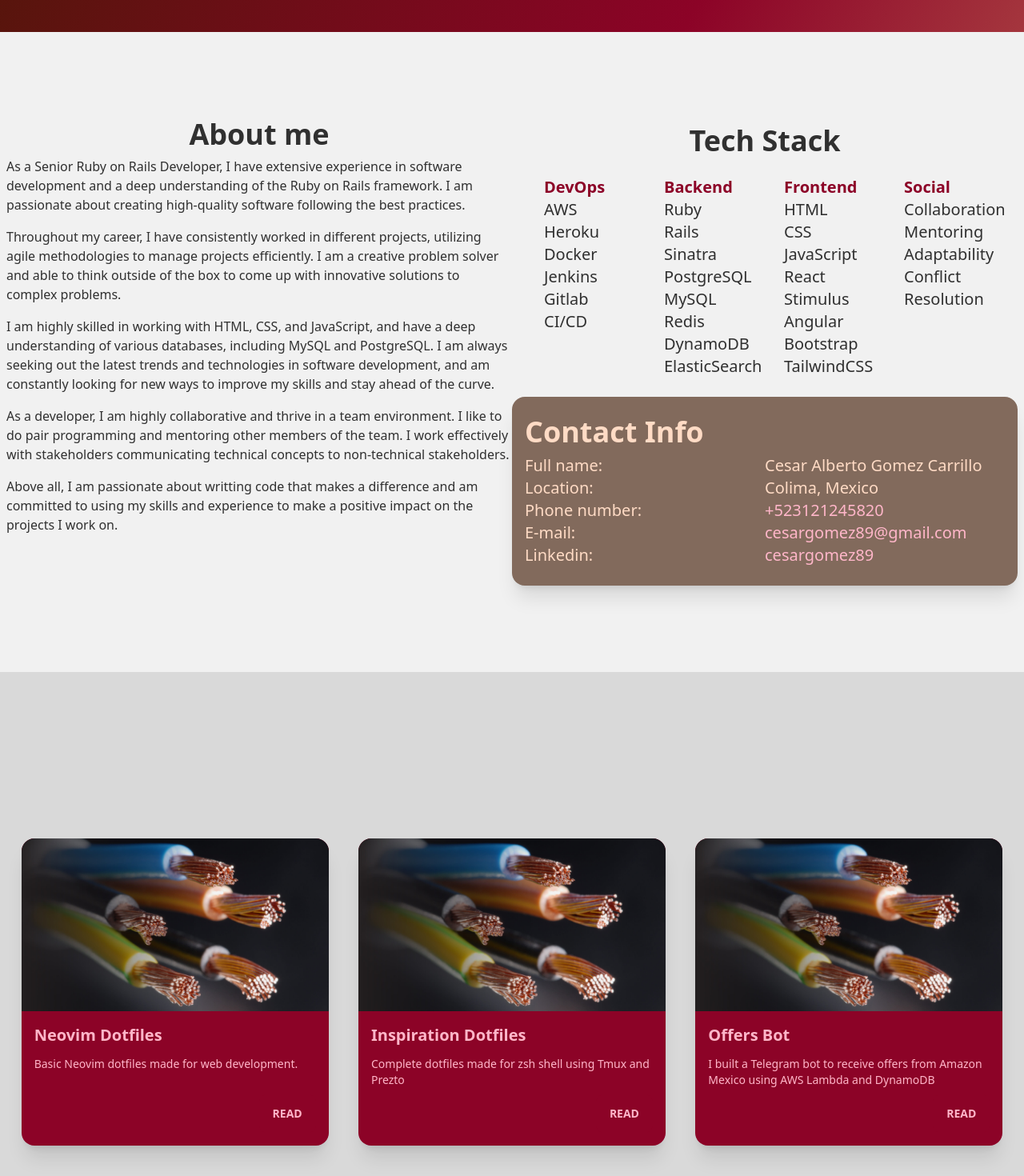
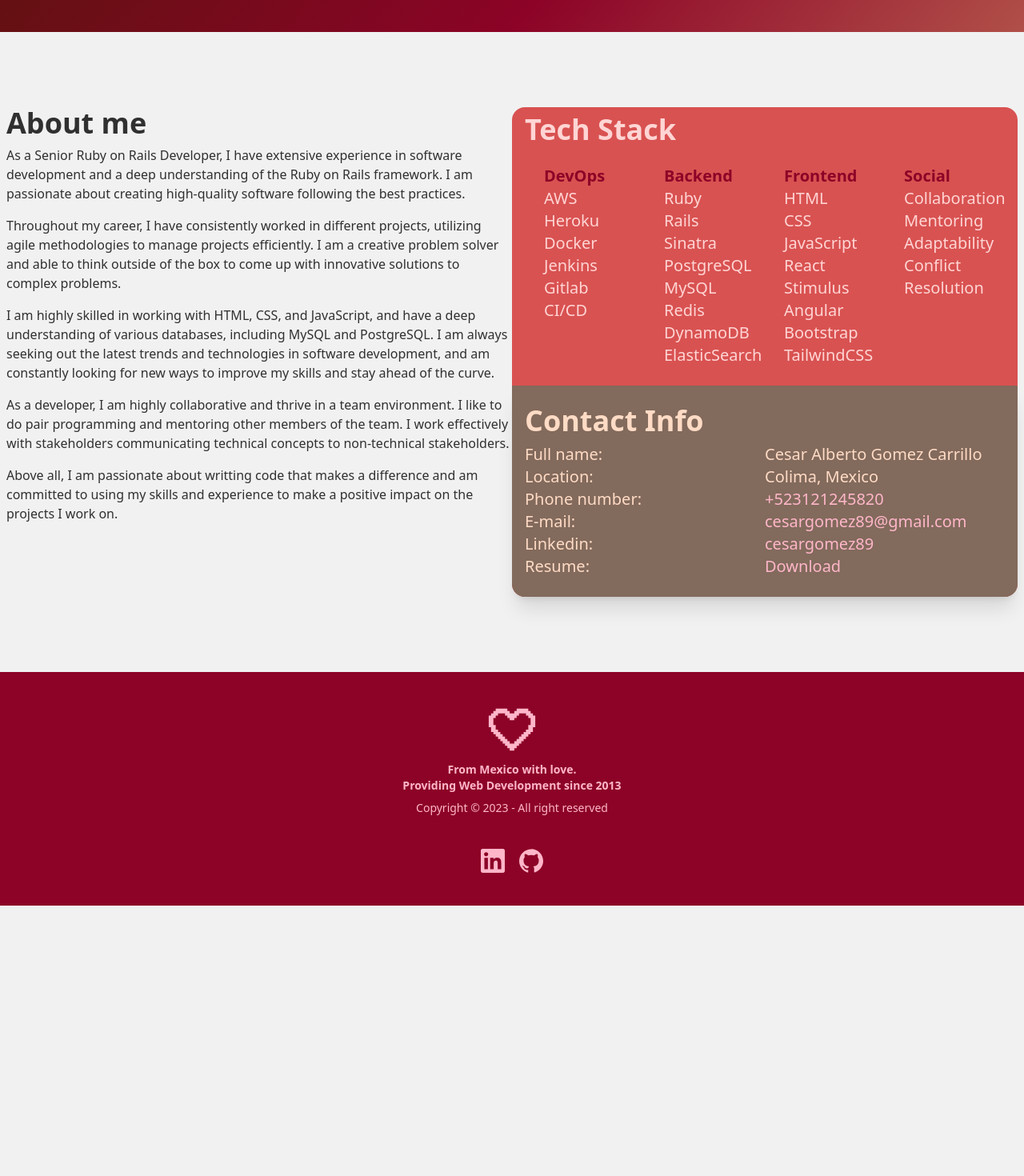
Before and after one commit to cesargomez89/cesargomez89.github.io, a Next.js app: page / in a window 1280 px wide. Shown: the part 760-2230 px from the top of the page at 80% size. After the commit the page ends 1892 px from the top, so only its background shows below. Built offline with nearby package versions, Linux system fonts and the light colour scheme.

Commit message:
deploy ready components

```diff
--- a/app/about/page.js
+++ b/app/about/page.js
@@ -2,7 +2,7 @@ export default function About(){
   return (
     <div id="about" className="min-h-screen bg-base-100 text-base-content grid grid-cols-2 max-md:grid-cols-1 justify-items-center content-center p-2">
       <div className='max-w-screen-md text-left'>
-        <h3 className="text-4xl font-title font-bold text-center">About me</h3>
+        <h3 className="text-4xl font-title font-bold">About me</h3>
         <p className="py-2">
           As a Senior Ruby on Rails Developer, I have extensive experience in software development and a deep understanding of the Ruby on Rails framework. I am passionate about creating high-quality software following the best practices.
         </p>
@@ -19,9 +19,9 @@ export default function About(){
           Above all, I am passionate about writting code that makes a difference and am committed to using my skills and experience to make a positive impact on the projects I work on.
         </p>
       </div>
-      <div className='max-w-screen-md pt-2'>
-        <h3 className="text-4xl font-title font-bold text-center">Tech Stack</h3>
-        <div className="grid grid-cols-4 max-md:grid-cols-2 bg-base justify-between px-4 text-xl">
+      <div className=' card bg-secondary text-secondary-content max-w-screen-md pt-2'>
+        <h3 className="text-4xl font-title font-bold px-4">Tech Stack</h3>
+        <div className="grid grid-cols-4 max-md:grid-cols-2 justify-between px-4 text-xl">
           <div className="flex flex-col p-6 max-md:p-2">
             <span className="font-bold text-primary">DevOps</span>
             <span>AWS</span>
@@ -61,7 +61,7 @@ export default function About(){
             <span>Conflict Resolution</span>
           </div>
         </div>
-        <div className="card lg:card-side bg-neutral shadow-xl card-compact">
+        <div className="card lg:card-side bg-neutral shadow-xl card-compact rounded-t-none">
           <div className="card-body text-neutral-content">
             <div className="grid grid-cols-2 py-2 text-xl">
               <h3 className="text-4xl font-title font-bold col-span-2 pb-2">Contact Info</h3>
@@ -70,6 +70,7 @@ export default function About(){
               <span>Phone number:</span>   <a className="text-primary-content" href="tel:+523121245820">+523121245820</a>
               <span>E-mail:</span>         <a className="text-primary-content" href="mailto:cesargomez89@gmail.com">cesargomez89@gmail.com</a>
               <span>Linkedin:</span>       <a className="text-primary-content" href="https://www.linkedin.com/in/cesargomez89/">cesargomez89</a>
+              <span>Resume:</span>         <a className="text-primary-content" href="/resume-cesar-gomez.pdf">Download</a>
             </div>
           </div>
         </div>
--- a/app/layout.js
+++ b/app/layout.js
@@ -13,7 +13,7 @@ export const metadata = {
 
 export default function RootLayout({ children }) {
   return (
-    <html lang="en" data-theme="autumn">
+    <html lang="en" data-theme="autumn" className="scroll-smooth">
       <body>
         <Navbar/>
         {children}
--- a/app/layout/navbar.js
+++ b/app/layout/navbar.js
@@ -1,6 +1,6 @@
 'use client';
 
-import React, { useState } from "react";
+import React, { useState, useEffect } from "react";
 import Link from 'next/link'
 import LinkedinIcon from '../icons/linkedin'
 import GithubIcon from '../icons/github'
@@ -8,11 +8,13 @@ import GithubIcon from '../icons/github'
 export default function Navbar() {
   const [navbarClasses, setNavbarClasses] = useState('text-neutral-content')
 
-  document.addEventListener("scroll", () => {
-    const classes = window.scrollY > 0 ? 'bg-base-100 text-base-content shadow-sm' : 'text-neutral-content'
+  useEffect(()=> {
+    document.addEventListener("scroll", () => {
+      const classes = window.scrollY > 0 ? 'bg-base-100 text-base-content shadow-sm' : 'text-neutral-content'
 
-    setNavbarClasses(classes)
-  });
+      setNavbarClasses(classes)
+    });
+  }, [])
 
   return (
     <div className={"navbar sticky top-0 z-30 bg-opacity-90 backdrop-blur transition-all duration-100 " + navbarClasses}>
@@ -26,8 +28,6 @@ export default function Navbar() {
       </div>
       <div className="navbar-center">
         <ul className="menu menu-horizontal px-1">
-          <li><a href="#portfolio">Portfolio</a></li>
-          <li><Link href="/blog">Blog</Link></li>
           <li><a href="/resume-cesar-gomez.pdf">Resume</a></li>
         </ul>
       </div>
--- a/app/page.js
+++ b/app/page.js
@@ -9,7 +9,7 @@ export default function Home() {
     <main className="min-h-screen from-accent-content to-accent via-primary bg-gradient-to-br -mt-[4rem]">
       <Hero/>
       <About/>
-      <Portfolio/>
+      {/*<Portfolio/>*/}
     </main>
   )
 }
```
